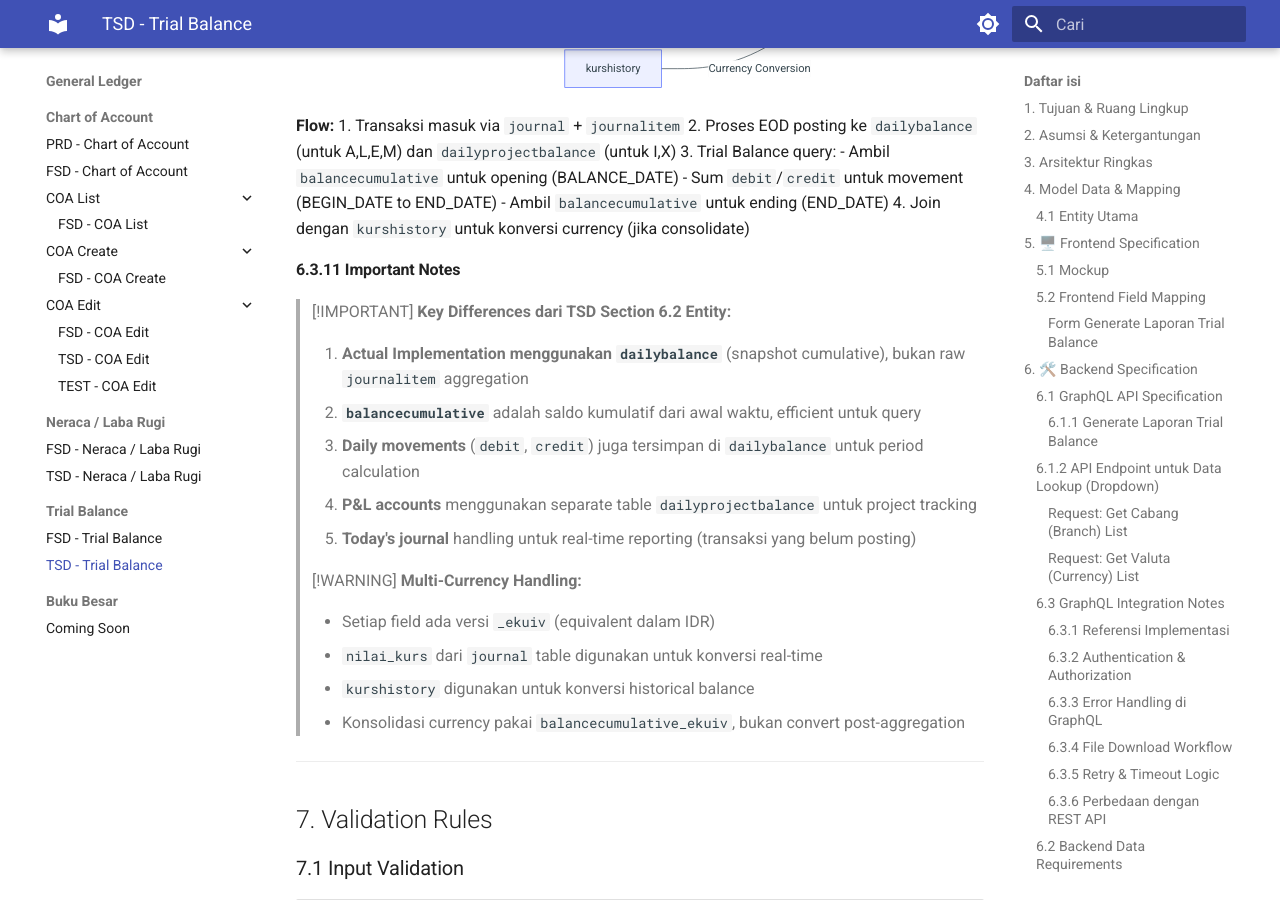
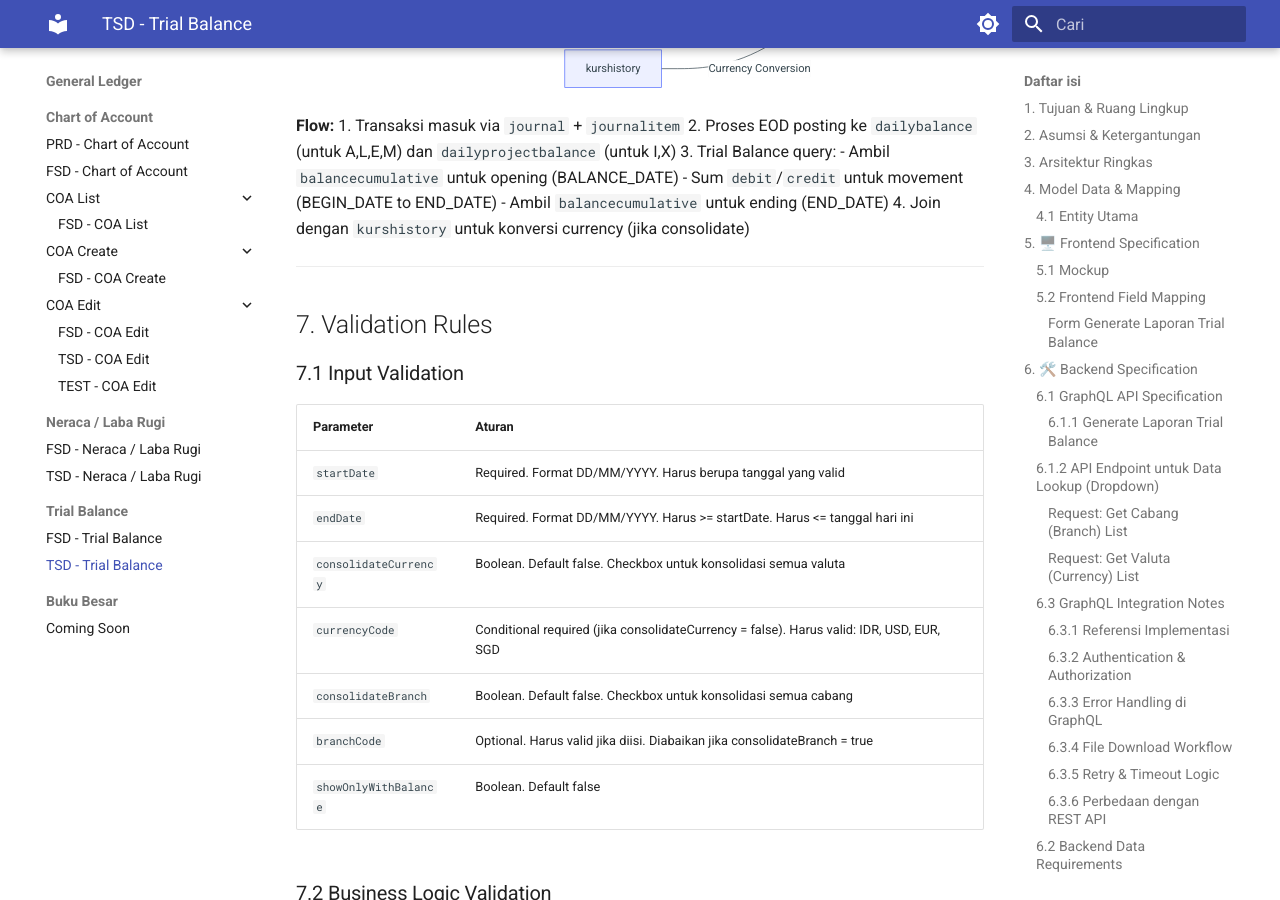
Before and after one commit to wisnu/ibank-docs, an MkDocs documentation site: the page built from docs/GL/trial-balance/TSD_trial-balance_report.md, in a window 1280 px wide and 900 px high, scrolled down 22813 px. Built offline with MkDocs 1.6.1 and Material for MkDocs 9.7.7, drawn with Linux system fonts in a browser that asks for light colours.

```diff
--- a/docs/GL/trial-balance/TSD_trial-balance_report.md
+++ b/docs/GL/trial-balance/TSD_trial-balance_report.md
@@ -1013,25 +1013,6 @@
    - Ambil `balancecumulative` untuk ending (END_DATE)
 4. Join dengan `kurshistory` untuk konversi currency (jika consolidate)
 
-#### 6.3.11 Important Notes
-
-> [!IMPORTANT]
-> **Key Differences dari TSD Section 6.2 Entity:**
->
-> 1. **Actual Implementation menggunakan `dailybalance`** (snapshot cumulative), bukan raw `journalitem` aggregation
-> 2. **`balancecumulative`** adalah saldo kumulatif dari awal waktu, efficient untuk query
-> 3. **Daily movements** (`debit`, `credit`) juga tersimpan di `dailybalance` untuk period calculation
-> 4. **P&L accounts** menggunakan separate table `dailyprojectbalance` untuk project tracking
-> 5. **Today's journal** handling untuk real-time reporting (transaksi yang belum posting)
-
-> [!WARNING]
-> **Multi-Currency Handling:**
->
-> - Setiap field ada versi `_ekuiv` (equivalent dalam IDR)
-> - `nilai_kurs` dari `journal` table digunakan untuk konversi real-time
-> - `kurshistory` digunakan untuk konversi historical balance
-> - Konsolidasi currency pakai `balancecumulative_ekuiv`, bukan convert post-aggregation
-
 ---
 
 ## 7. Validation Rules
```
